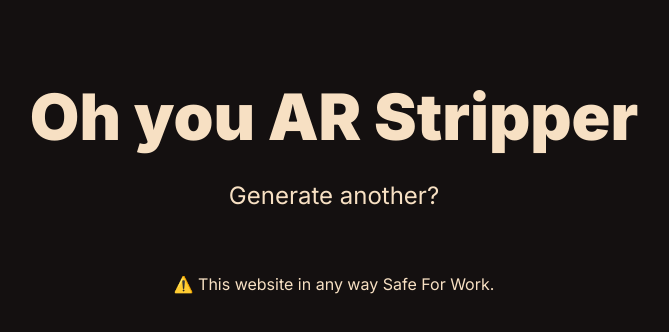
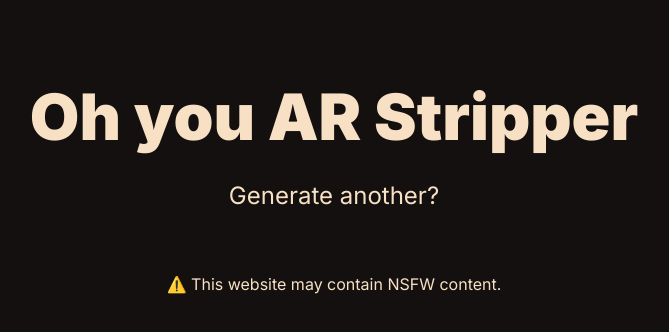
Before and after one commit to AR-Student824/insults, a Next.js app in the folder app/: page / in a window 1280 px wide. Shown: the top 332 px of the page, without its empty margins (306-975 px from the left). Built offline with nearby package versions, Linux system fonts and the light colour scheme.

Commit message:
fix typo

```diff
--- a/app/pages/index.js
+++ b/app/pages/index.js
@@ -34,7 +34,7 @@ export default function Home() {
           <a id="regenerate" href="#!">Generate another?</a>
         </p>
         <br />
-        <p>⚠️ This website in any way Safe For Work.</p>
+        <p>⚠️ This website may contain NSFW content.</p>
       </main>
     </div>
   )
```
